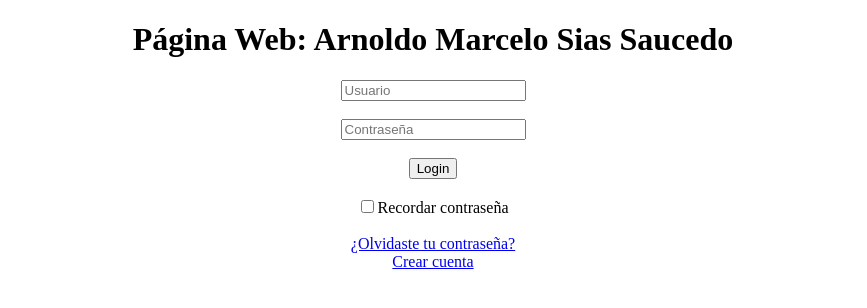
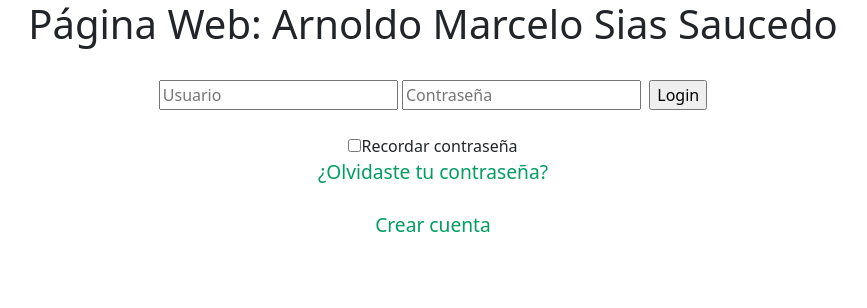
Before and after one commit to MarceloSias05/web, a website: page public/index.html in a window 1280 px wide. Shown: the whole page, without its empty margins (207-1074 px from the left). Drawn offline with nearby package versions, Linux system fonts and the light colour scheme.

Commit message:
act en clase 3 abril

```diff
--- a/public/index.html
+++ b/public/index.html
@@ -3,28 +3,31 @@
 <head>
     <meta charset="UTF-8">
     <meta name="viewport" content="width=device-width, initial-scale=1.0">
+    <link rel="stylesheet" href="../styles/style.css">
     <title>TC2005b</title>
+    <link href="https://cdn.jsdelivr.net/npm/bootstrap@5.3.4/dist/css/bootstrap.min.css" rel="stylesheet" integrity="sha384-DQvkBjpPgn7RC31MCQoOeC9TI2kdqa4+BSgNMNj8v77fdC77Kj5zpWFTJaaAoMbC" crossorigin="anonymous">
 </head>
 <body>
     <header>
-            <center><h1>Página Web: Arnoldo Marcelo Sias Saucedo</h1></center>
-            <form action="pages/home.html" method="get">
-                <center><label for="Username"></label></center>
-                <center><input type="text" id="Username" name="Username" placeholder="Usuario" required></center>
+            <center>
+                <h1>Página Web: Arnoldo Marcelo Sias Saucedo</h1>
+                <form action="pages/home.html" method="get">
+                <label for="Username"></label>
                 <br>
-                <center><label for="Password"></label></center>
-                <center><input type="password" id="Password" name="Password" placeholder="Contraseña" required></center>
+                <input type="text" id="Username" name="Username" placeholder="Usuario" required>
+                <input type="password" id="Password" name="Password" placeholder="Contraseña" required>
+                <label for="Password"></label>
+                <input type="submit" value="Login">
                 <br>
-                <center><input type="submit" value="Login"></center>
-                <center><label for="RememberMe"></label></center>
-                <center><br></center>
-                <center><input type="checkbox" id="RememberMe" name="RememberMe"><label for="RememberMe">Recordar contraseña</label></center>
-                <center><br></center>
-                <center><label for="ForgotPassword"></label></center>
+                <label for="RememberMe"></label>
+                <br>
+                <input type="checkbox" id="RememberMe" name="RememberMe"><label for="RememberMe">Recordar contraseña</label></center>
                 <center><a href="#">¿Olvidaste tu contraseña?</a></center>
-                <center><label for="CreateAccount"></label></center>
+                <label for="ForgotPassword"></label>
                 <center><a href="#">Crear cuenta</a></center>
-            </form>
+                <label for="CreateAccount"></label>
+                </form>
+            </center>
     </header>
 </body>
 
--- /dev/null
+++ b/public/styles/style.css
@@ -0,0 +1,24 @@
+a {
+    color: #009E60 !important;
+    text-decoration: none !important;
+    font-size: 1.2em !important;
+}
+a:hover {
+    color: #0e0f0e !important;
+    text-decoration: none !important;
+}
+
+body {
+    background-color: #3abd5028;
+}
+
+.Lorem {
+    color: rgb(88, 119, 126);
+    font-size: 1.2em !important;
+    font-weight: 600 !important;
+    text-align: center !important;
+}
+
+#profile_id:hover {
+    color: #009E60;
+}
```
Also changed, not shown: public/pages/home.html (+5 -6 lines), public/pages/profile.html (+2 -1 lines).
